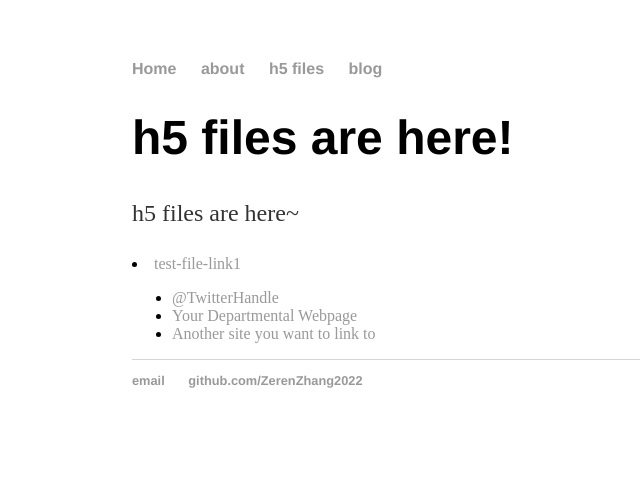
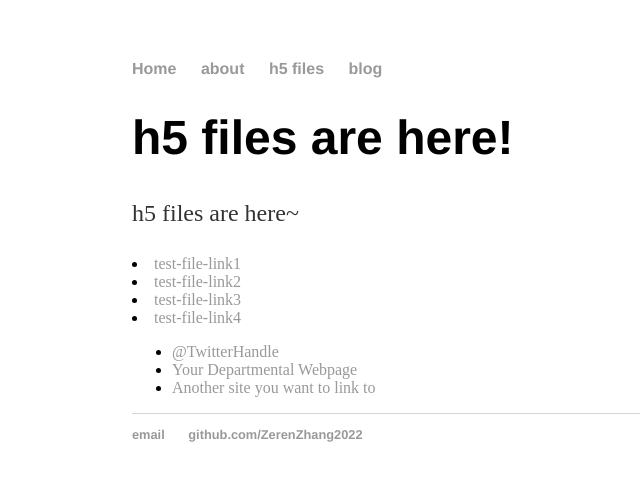
Before and after one commit to ZerenZhang2022/ZerenZhang2022.github.io, a Jekyll site: the page built from h5 files/index.html, in a window 1280 px wide. Shown: the top 481 px of the page, without its empty margins (60-700 px from the left). Built offline with Jekyll 4.4.1, drawn with Linux system fonts in a browser that asks for light colours.

Commit message:
Update index.html

```diff
--- a/h5 files/index.html
+++ b/h5 files/index.html
@@ -7,6 +7,9 @@ title: h5 files
 			<h1>h5 files are here!</h1>
 			<p>h5 files are here~</p>
       <li><a href="https://github.com/ZerenZhang2022/MEng-Design-Project-Zeren/tree/main/experiment-epochs-only/CIFAR-10/Lenet/output%20files/050.h5">test-file-link1</a></li>
+      <li><a href="/h5 files">test-file-link2</a></li>
+      <li><a href="/h5 files/Alexnet-Cifar10-epoch450.h5">test-file-link3</a></li>
+      <li><a href="/Alexnet-Cifar10-epoch450.h5">test-file-link4</a></li>
 
 
 			<ul class="contacts">
```
